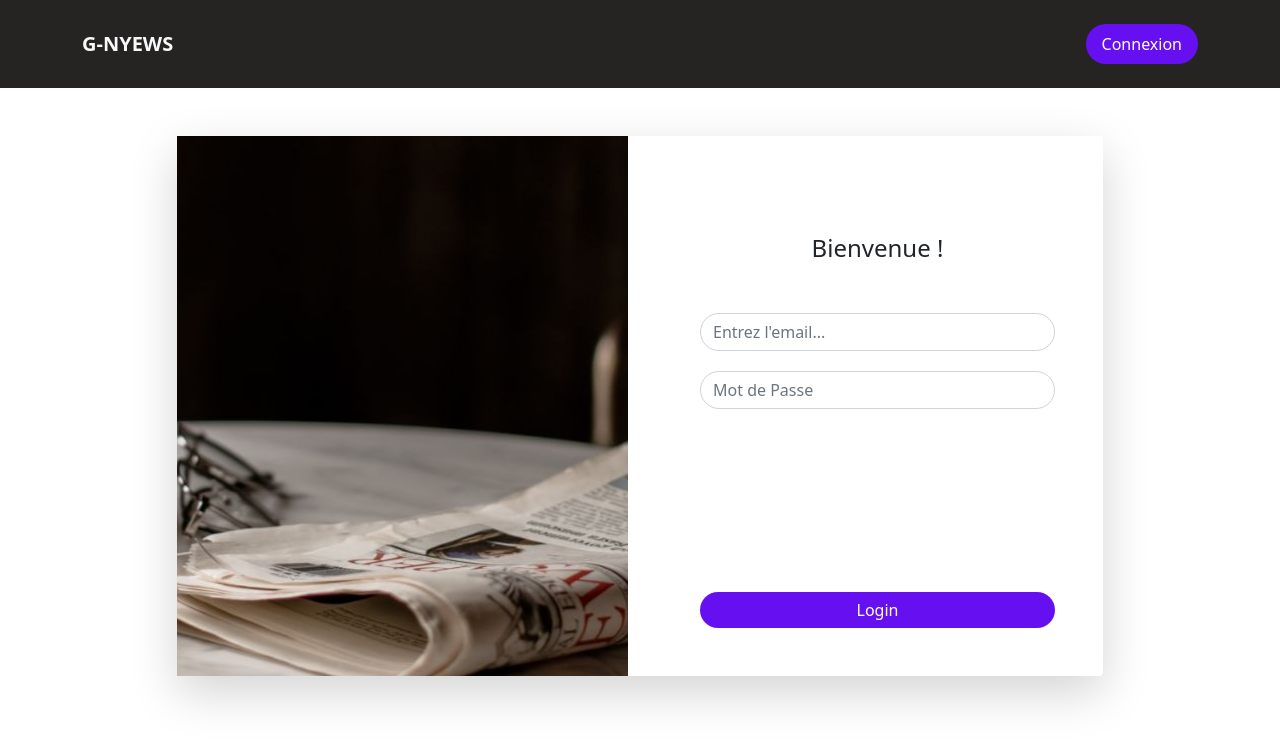
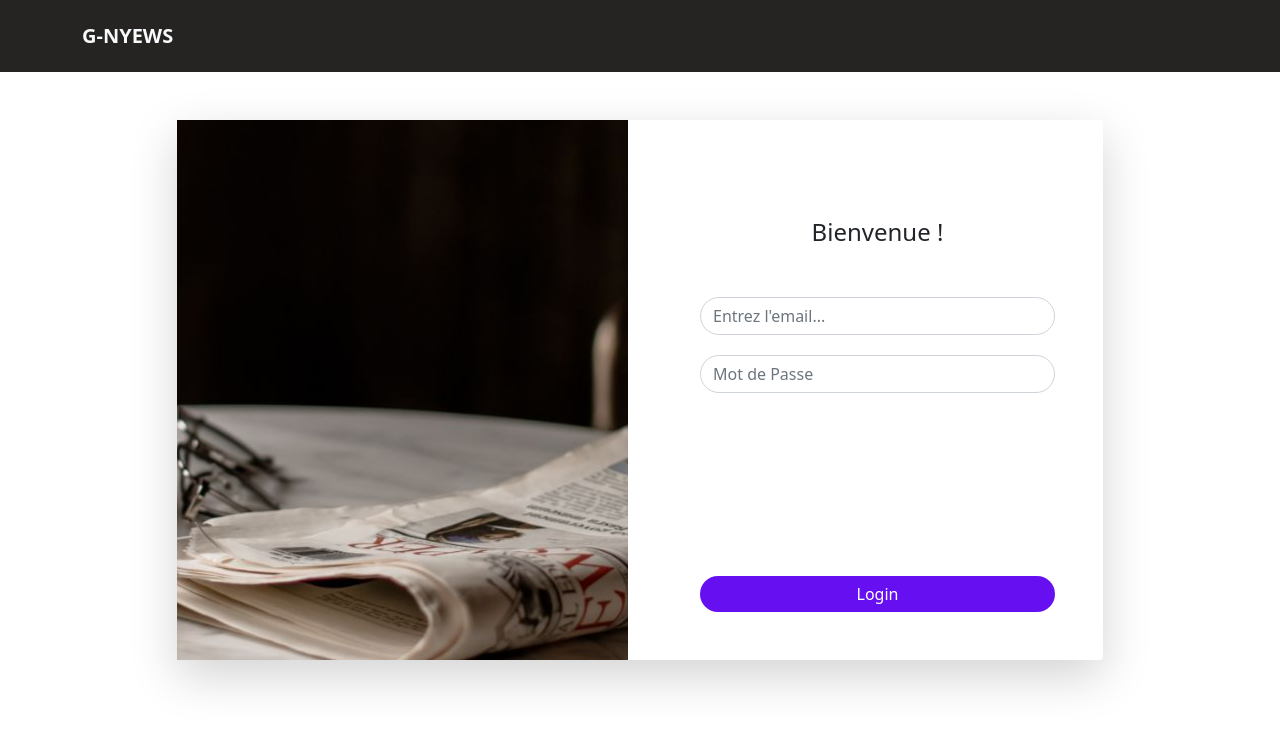
Before and after one commit to YannickBOYER/PHP-G-NYEWS, a PHP site: page /vues/login.php in a window 1280 px wide. Shown: the top 744 px of the page. Run offline with PHP 8.4, Linux system fonts and the light colour scheme; some libraries are stand-ins or nearby versions.

Commit message:
Page de login reliée à la page principale, nouvelle intention métier du User, Se connecter

```diff
--- a/controleurs/CtrlUser.php
+++ b/controleurs/CtrlUser.php
@@ -55,6 +55,10 @@ class CtrlUser{
         require($rep.$vues['vue1']);
     }
 
+    function seConnecter(){
+        global $rep,$vues;
+        require ($rep.$vues['login']);
+    }
     function allerAArticle(){
         global $rep,$vues;
         $url=$_REQUEST['url'];
--- a/vues/login.php
+++ b/vues/login.php
@@ -5,25 +5,25 @@
     <meta charset="utf-8">
     <meta name="viewport" content="width=device-width, initial-scale=1.0, shrink-to-fit=no">
     <title>Login - Brand</title>
-    <link rel="stylesheet" href="assets/bootstrap/css/bootstrap.min.css">
-    <link rel="stylesheet" href="assets/fonts/font-awesome.min.css">
-    <link rel="stylesheet" href="assets/css/Article-List.css">
-    <link rel="stylesheet" href="assets/css/Footer-Basic.css">
+    <link rel="stylesheet" href="vues/assets/bootstrap/css/bootstrap.min.css">
+    <link rel="stylesheet" href="vues/assets/fonts/font-awesome.min.css">
+    <link rel="stylesheet" href="vues/assets/css/Article-List.css">
+    <link rel="stylesheet" href="vues/assets/css/Footer-Basic.css">
     <link rel="stylesheet" href="https://cdnjs.cloudflare.com/ajax/libs/animate.css/3.5.2/animate.min.css">
     <link rel="stylesheet" href="https://cdnjs.cloudflare.com/ajax/libs/aos/2.3.4/aos.css">
-    <link rel="stylesheet" href="assets/css/Navigation-Clean.css">
-    <link rel="stylesheet" href="assets/css/Navigation-with-Button.css">
-    <link rel="stylesheet" href="assets/css/styles.css">
+    <link rel="stylesheet" href="vues/assets/css/Navigation-Clean.css">
+    <link rel="stylesheet" href="vues/assets/css/Navigation-with-Button.css">
+    <link rel="stylesheet" href="vues/assets/css/styles.css">
 </head>
 
 <body class="bg-gradient-primary" style="background: rgb(255,255,255);">
 <nav class="navbar navbar-light navbar-expand-lg navigation-clean-button" style="background: rgb(38,35,35);color: var(--bs-gray-100);">
-    <div class="container"><a class="navbar-brand" href="vue1.php" style="width: 103.6px;color: var(--bs-gray-100);">G-NYEWS</a><button data-bs-toggle="collapse" class="navbar-toggler" data-bs-target="#navcol-1"><span class="visually-hidden">Toggle navigation</span><span class="navbar-toggler-icon"></span></button>
+    <div class="container"><a class="navbar-brand" href="index.php" style="width: 103.6px;color: var(--bs-gray-100);">G-NYEWS</a><button data-bs-toggle="collapse" class="navbar-toggler" data-bs-target="#navcol-1"><span class="visually-hidden">Toggle navigation</span><span class="navbar-toggler-icon"></span></button>
         <div class="collapse navbar-collapse" id="navcol-1">
             <ul class="navbar-nav me-auto">
                 <li class="nav-item"></li>
                 <li class="nav-item"></li>
-            </ul><span class="navbar-text actions"> <a class="btn btn-light link-light action-button" role="button" data-bss-hover-animate="pulse" href="login.php" style="background: var(--bs-indigo);opacity: 1;">Connexion</a></span>
+
         </div>
     </div>
 </nav>
@@ -34,7 +34,7 @@
                     <div class="card-body p-0">
                         <div class="row">
                             <div class="col-lg-6 d-none d-lg-flex">
-                                <div class="flex-grow-1 bg-login-image" style="background: url(&quot;assets/img/pexels-ekrulila-3837409.jpg&quot;) center;"></div>
+                                <div class="flex-grow-1 bg-login-image" style="background: url(&quot;vues/assets/img/pexels-ekrulila-3837409.jpg&quot;) center;"></div>
                             </div>
                             <div class="col-lg-6">
                                 <div class="p-5">
```
